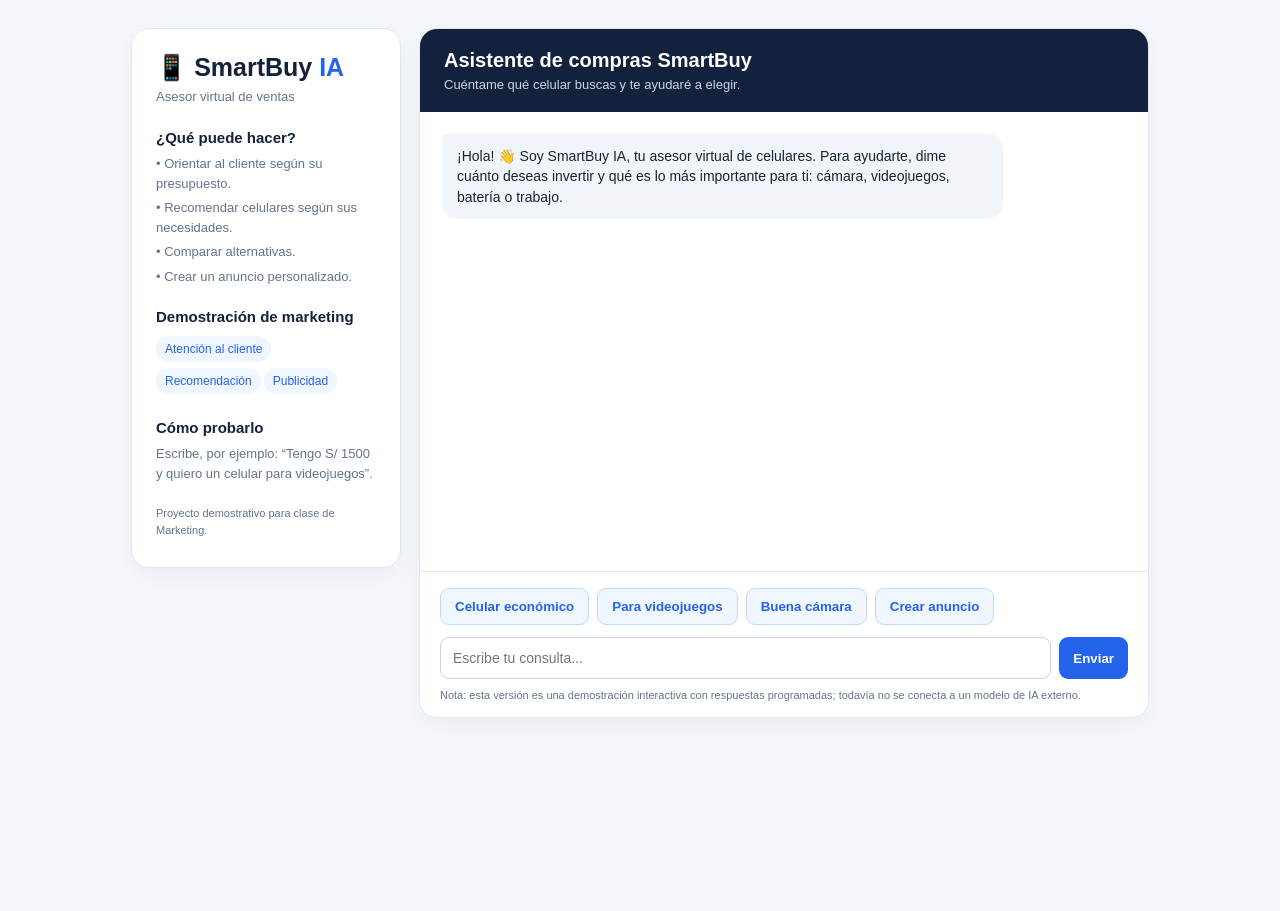
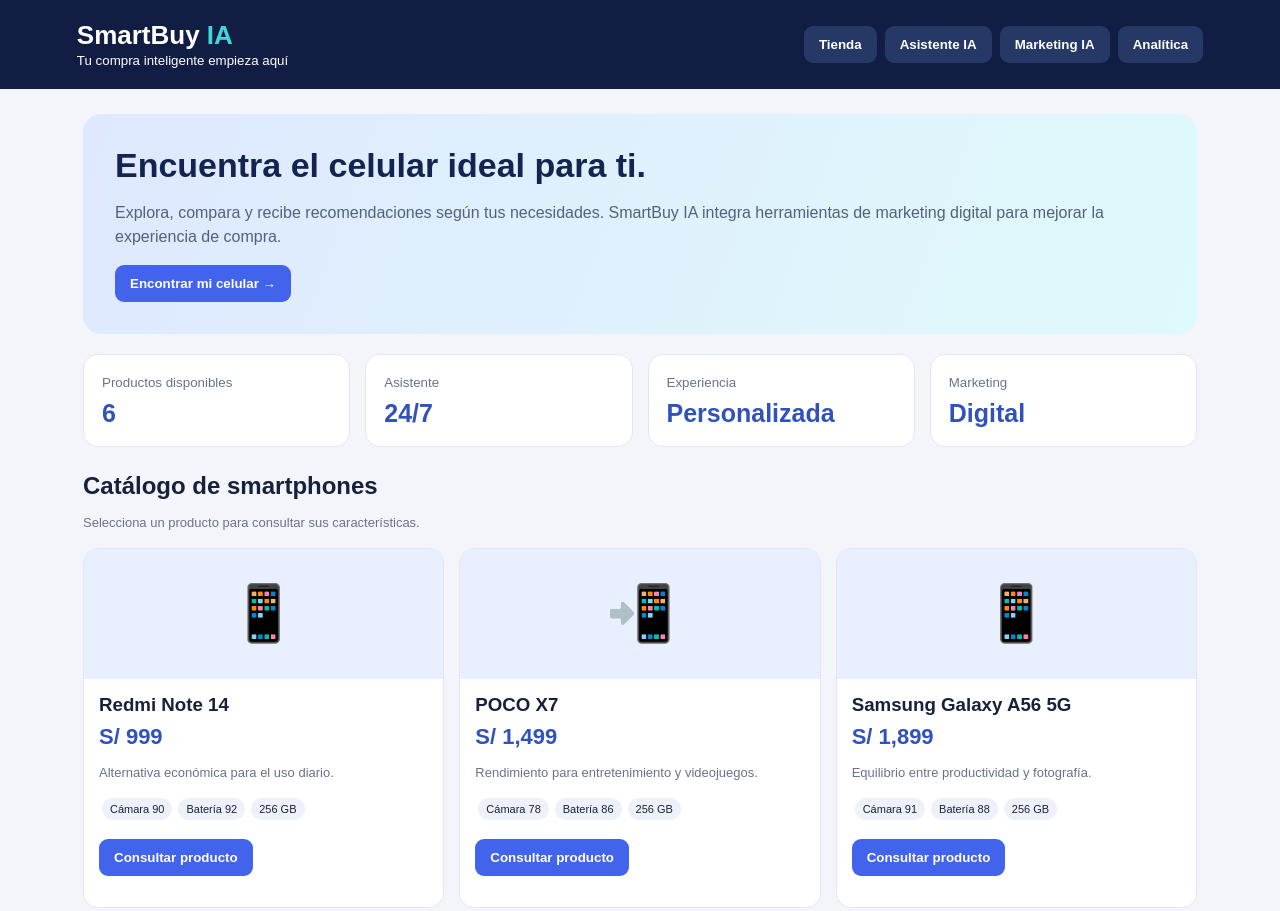
Before and after one commit to jhoansebs1-png/SMART-IA, a plain HTML site: page index.html in a window 1280 px wide. Shown: the top 911 px of the page. Before the commit the page ends 800 px from the top, so only its background shows below. Drawn offline with Linux system fonts and the light colour scheme.

Commit message:
Update index.html

```diff
--- a/index.html
+++ b/index.html
@@ -1,104 +1,175 @@
+
 <!DOCTYPE html>
 <html lang="es">
 <head>
 <meta charset="UTF-8">
-<meta name="viewport" content="width=device-width, initial-scale=1.0">
-<title>SmartBuy IA | Asesor de ventas</title>
+<meta name="viewport" content="width=device-width, initial-scale=1">
+<title>SmartBuy IA | Tienda inteligente</title>
 <style>
-:root{--navy:#14213d;--blue:#2563eb;--pale:#eff6ff;--bg:#f4f7fb;--ink:#182230;--muted:#64748b;--line:#e2e8f0}
-*{box-sizing:border-box}body{margin:0;background:var(--bg);font-family:Arial,Helvetica,sans-serif;color:var(--ink)}
-.app{max-width:1050px;margin:28px auto;padding:0 16px;display:grid;grid-template-columns:270px 1fr;gap:18px}
-aside,.main{background:white;border:1px solid var(--line);border-radius:18px;box-shadow:0 8px 28px #1e293b0c}
-aside{padding:24px;height:fit-content} .logo{font-size:25px;font-weight:800;color:var(--navy)}.logo span{color:var(--blue)}
-.tag{color:var(--muted);font-size:13px;margin:7px 0 25px}
-h3{font-size:15px;margin:22px 0 8px;color:var(--navy)}aside p{font-size:13px;line-height:1.5;color:var(--muted);margin:5px 0}
-.pill{display:inline-block;background:var(--pale);color:var(--blue);padding:6px 9px;border-radius:20px;font-size:12px;margin:3px 3px 3px 0}
-.main{overflow:hidden;display:flex;flex-direction:column;min-height:690px}
-header{padding:20px 24px;background:var(--navy);color:white}header h1{font-size:20px;margin:0 0 5px}header p{margin:0;color:#cbd5e1;font-size:13px}
-#chat{padding:22px;flex:1;overflow:auto;max-height:530px}
-.msg{max-width:82%;padding:12px 15px;border-radius:15px;margin:0 0 13px;line-height:1.45;font-size:14px;white-space:pre-wrap}
-.bot{background:#f1f5f9;border-top-left-radius:4px}.user{background:var(--blue);color:white;margin-left:auto;border-top-right-radius:4px}
-.controls{border-top:1px solid var(--line);padding:16px 20px;background:#fff}
-.quick{display:flex;gap:8px;flex-wrap:wrap;margin-bottom:12px}
-button{border:0;border-radius:9px;background:var(--blue);color:white;padding:10px 14px;cursor:pointer;font-weight:600}
-button.secondary{background:var(--pale);color:var(--blue);border:1px solid #bfdbfe}
-button:hover{filter:brightness(.96)}
-.entry{display:flex;gap:8px}.entry input{flex:1;min-width:0;padding:12px;border:1px solid #cbd5e1;border-radius:9px;font-size:14px;outline-color:var(--blue)}
-.note{font-size:11px;color:var(--muted);margin-top:10px}
-.product{background:white;border:1px solid #bfdbfe;border-radius:12px;padding:12px;margin-top:9px}
-.product strong{color:var(--navy)}.price{font-weight:800;color:var(--blue);margin-top:4px}
-@media(max-width:720px){.app{grid-template-columns:1fr;margin:12px auto}aside{order:2}.main{min-height:650px}#chat{max-height:470px}}
+*{box-sizing:border-box}
+body{margin:0;font-family:Arial,sans-serif;background:#f3f5fb;color:#18213b}
+header{background:#111d43;color:white;padding:20px 6%;display:flex;justify-content:space-between;align-items:center;flex-wrap:wrap;gap:15px}
+.logo{font-size:26px;font-weight:bold}.logo span{color:#42d5dc}
+nav{display:flex;gap:8px;flex-wrap:wrap}
+button{cursor:pointer;border:0;border-radius:9px;padding:11px 15px;font-weight:bold;background:#4263eb;color:white}
+nav button{background:#263866;color:white}
+nav button:hover,button:hover{opacity:.85}
+main{max-width:1150px;margin:25px auto;padding:0 18px}
+.hero{padding:32px;border-radius:18px;background:linear-gradient(110deg,#dfe8ff,#dffafa);margin-bottom:20px}
+.hero h1{font-size:34px;margin:0 0 10px;color:#142451}
+.hero p{color:#53617c;line-height:1.5}
+.section{display:none}.section.active{display:block}
+.stats,.products,.two{display:grid;gap:15px}
+.stats{grid-template-columns:repeat(4,1fr);margin:18px 0}
+.stat,.panel,.product{background:white;border:1px solid #e3e7f0;border-radius:15px;padding:18px}
+.stat small{color:#68738b}.stat strong{display:block;font-size:25px;color:#3152bd;margin-top:8px}
+.products{grid-template-columns:repeat(3,1fr)}
+.product{padding:0;overflow:hidden}
+.phone{height:130px;background:#e8efff;display:grid;place-items:center;font-size:55px}
+.product div:last-child{padding:15px}
+.product h3{margin:0 0 8px}.price{font-size:22px;font-weight:bold;color:#3152bd}
+.muted{font-size:13px;color:#68738b;line-height:1.5}
+.chip{display:inline-block;background:#eef1fa;padding:5px 8px;border-radius:20px;font-size:11px;margin:3px}
+.two{grid-template-columns:1fr 1fr}
+.field{width:100%;padding:12px;border:1px solid #d9dfeb;border-radius:9px;margin:7px 0 12px;font:inherit}
+.chatbox{height:300px;overflow:auto;background:#f7f9fd;border:1px solid #e3e7f0;border-radius:12px;padding:12px;margin:12px 0}
+.msg{padding:10px 12px;border-radius:12px;margin:8px 0;max-width:90%;font-size:14px;line-height:1.4}
+.bot{background:#e8efff}.user{background:#dff8f5;margin-left:auto}
+.chatrow{display:flex;gap:7px}.chatrow input{flex:1;min-width:0}
+.ad{background:linear-gradient(130deg,#15234f,#4263eb);color:white;padding:22px;border-radius:14px;min-height:170px;white-space:pre-wrap;line-height:1.5}
+.bar{height:9px;background:#edf0f7;border-radius:10px;margin:7px 0 14px;overflow:hidden}
+.bar span{display:block;height:100%;background:linear-gradient(90deg,#4263eb,#22c7d6)}
+.heading{margin:25px 0 15px}.heading h2{margin-bottom:5px}
+footer{text-align:center;color:#7a8499;padding:30px;font-size:12px}
+@media(max-width:750px){.products{grid-template-columns:repeat(2,1fr)}.stats{grid-template-columns:repeat(2,1fr)}.two{grid-template-columns:1fr}}
+@media(max-width:480px){.products{grid-template-columns:1fr}header{padding:18px}.hero h1{font-size:27px}}
 </style>
 </head>
 <body>
-<div class="app">
-<aside>
-  <div class="logo">📱 SmartBuy <span>IA</span></div>
-  <div class="tag">Asesor virtual de ventas</div>
-  <h3>¿Qué puede hacer?</h3>
-  <p>• Orientar al cliente según su presupuesto.</p>
-  <p>• Recomendar celulares según sus necesidades.</p>
-  <p>• Comparar alternativas.</p>
-  <p>• Crear un anuncio personalizado.</p>
-  <h3>Demostración de marketing</h3>
-  <span class="pill">Atención al cliente</span><span class="pill">Recomendación</span><span class="pill">Publicidad</span>
-  <h3>Cómo probarlo</h3>
-  <p>Escribe, por ejemplo: “Tengo S/ 1500 y quiero un celular para videojuegos”.</p>
-  <p style="margin-top:22px;font-size:11px">Proyecto demostrativo para clase de Marketing.</p>
-</aside>
-<section class="main">
-<header><h1>Asistente de compras SmartBuy</h1><p>Cuéntame qué celular buscas y te ayudaré a elegir.</p></header>
-<div id="chat" aria-live="polite"></div>
-<div class="controls">
-  <div class="quick">
-    <button class="secondary" onclick="quick('Busco un celular económico')">Celular económico</button>
-    <button class="secondary" onclick="quick('Quiero un celular para videojuegos')">Para videojuegos</button>
-    <button class="secondary" onclick="quick('Quiero buena cámara')">Buena cámara</button>
-    <button class="secondary" onclick="quick('Crea un anuncio para el celular recomendado')">Crear anuncio</button>
+<header>
+ <div><div class="logo">SmartBuy <span>IA</span></div><small>Tu compra inteligente empieza aquí</small></div>
+ <nav>
+  <button onclick="tab('store')">Tienda</button>
+  <button onclick="tab('assistant')">Asistente IA</button>
+  <button onclick="tab('marketing')">Marketing IA</button>
+  <button onclick="tab('analytics')">Analítica</button>
+ </nav>
+</header>
+<main>
+<div class="hero">
+ <h1>Encuentra el celular ideal para ti.</h1>
+ <p>Explora, compara y recibe recomendaciones según tus necesidades. SmartBuy IA integra herramientas de marketing digital para mejorar la experiencia de compra.</p>
+ <button onclick="tab('assistant')">Encontrar mi celular →</button>
+</div>
+
+<section id="store" class="section active">
+ <div class="stats">
+  <div class="stat"><small>Productos disponibles</small><strong>6</strong></div>
+  <div class="stat"><small>Asistente</small><strong>24/7</strong></div>
+  <div class="stat"><small>Experiencia</small><strong>Personalizada</strong></div>
+  <div class="stat"><small>Marketing</small><strong>Digital</strong></div>
+ </div>
+ <div class="heading"><h2>Catálogo de smartphones</h2><p class="muted">Selecciona un producto para consultar sus características.</p></div>
+ <div class="products" id="products"></div>
+</section>
+
+<section id="assistant" class="section">
+ <div class="heading"><h2>Asistente de compras</h2><p class="muted">Indica tu presupuesto y el uso que le darás a tu celular.</p></div>
+ <div class="two">
+  <div class="panel">
+   <h3>💬 SmartBuy Assistant</h3>
+   <div class="chatbox" id="chat"><div class="msg bot">¡Hola! Soy SmartBuy. ¿Qué presupuesto tienes y qué es lo más importante para ti: cámara, batería, videojuegos o trabajo?</div></div>
+   <div class="chatrow"><input class="field" id="message" placeholder="Ej. Busco uno para jugar hasta S/ 1500" onkeydown="if(event.key==='Enter')send()"><button onclick="send()">Enviar</button></div>
+   <p class="muted">Prueba: “Quiero un celular para fotografía hasta S/ 2000”.</p>
   </div>
-  <div class="entry"><input id="input" placeholder="Escribe tu consulta..." onkeydown="if(event.key==='Enter')send()"><button onclick="send()">Enviar</button></div>
-  <div class="note">Nota: esta versión es una demostración interactiva con respuestas programadas; todavía no se conecta a un modelo de IA externo.</div>
-</div>
+  <div class="panel"><h3>🎯 Tu recomendación personalizada</h3><div id="recommendation" class="muted">La recomendación aparecerá aquí.</div></div>
+ </div>
 </section>
-</div>
+
+<section id="marketing" class="section">
+ <div class="heading"><h2>Generador de campañas publicitarias</h2><p class="muted">Adapta el mensaje al producto, público y red social.</p></div>
+ <div class="two">
+  <div class="panel">
+   <label>Producto</label><select class="field" id="adProduct"></select>
+   <label>Público objetivo</label><select class="field" id="audience">
+    <option>Estudiantes</option><option>Gamers</option><option>Creadores de contenido</option><option>Profesionales</option><option>Personas que buscan economía</option>
+   </select>
+   <label>Red social</label><select class="field" id="network"><option>Instagram</option><option>TikTok</option><option>Facebook</option></select>
+   <button onclick="generateAd()">Generar anuncio</button>
+  </div>
+  <div class="panel"><h3>Vista previa</h3><div class="ad" id="ad">Tu anuncio aparecerá aquí.</div><button style="margin-top:12px" onclick="copyAd()">Copiar anuncio</button></div>
+ </div>
+</section>
+
+<section id="analytics" class="section">
+ <div class="heading"><h2>Analítica de marketing</h2><p class="muted">Indicadores de demostración de las interacciones realizadas en esta sesión.</p></div>
+ <div class="stats">
+  <div class="stat"><small>Mensajes enviados</small><strong id="messages">0</strong></div>
+  <div class="stat"><small>Productos consultados</small><strong id="views">0</strong></div>
+  <div class="stat"><small>Anuncios creados</small><strong id="ads">0</strong></div>
+  <div class="stat"><small>Interacciones</small><strong id="total">0</strong></div>
+ </div>
+ <div class="panel">
+  <h3>Interés por categoría (datos ilustrativos)</h3>
+  <p class="muted">Ejemplo de cómo el análisis de preferencias podría orientar las campañas comerciales. No son datos de ventas reales.</p>
+  Fotografía · 85%<div class="bar"><span style="width:85%"></span></div>
+  Videojuegos · 72%<div class="bar"><span style="width:72%"></span></div>
+  Batería · 90%<div class="bar"><span style="width:90%"></span></div>
+  Trabajo y estudio · 66%<div class="bar"><span style="width:66%"></span></div>
+ </div>
+</section>
+</main>
+<footer>SmartBuy IA · Prototipo académico de marketing digital · Recomendaciones y métricas demostrativas</footer>
+
 <script>
-const products=[
-{name:"Redmi Note 14",price:999,camera:90,game:72,battery:92,work:82,storage:"256 GB",desc:"Una alternativa económica y equilibrada."},
-{name:"POCO X7",price:1499,camera:78,game:96,battery:86,work:84,storage:"256 GB",desc:"Buen rendimiento para juegos y aplicaciones exigentes."},
-{name:"Samsung Galaxy A56 5G",price:1899,camera:91,game:84,battery:88,work:92,storage:"256 GB",desc:"Equilibrio entre cámara, trabajo y uso diario."},
-{name:"iPhone 16",price:2999,camera:95,game:97,battery:84,work:96,storage:"128 GB",desc:"Alto rendimiento y cámara avanzada."},
-{name:"iPhone 16 Pro",price:4299,camera:99,game:100,battery:90,work:100,storage:"256 GB",desc:"Opción premium para fotografía y rendimiento."}
+const phones=[
+{name:"Redmi Note 14",price:999,emoji:"📱",desc:"Alternativa económica para el uso diario.",camera:90,gaming:72,battery:92,work:82,storage:"256 GB"},
+{name:"POCO X7",price:1499,emoji:"📲",desc:"Rendimiento para entretenimiento y videojuegos.",camera:78,gaming:96,battery:86,work:84,storage:"256 GB"},
+{name:"Samsung Galaxy A56 5G",price:1899,emoji:"📱",desc:"Equilibrio entre productividad y fotografía.",camera:91,gaming:84,battery:88,work:92,storage:"256 GB"},
+{name:"iPhone 16",price:2999,emoji:"📱",desc:"Alto rendimiento y fotografía avanzada.",camera:95,gaming:97,battery:84,work:96,storage:"128 GB"},
+{name:"iPhone 16 Pro",price:4299,emoji:"📱",desc:"Experiencia premium para creación y productividad.",camera:99,gaming:100,battery:90,work:100,storage:"256 GB"},
+{name:"Motorola Edge 50",price:1699,emoji:"📲",desc:"Diseño atractivo y experiencia equilibrada.",camera:88,gaming:82,battery:87,work:86,storage:"256 GB"}
 ];
-const chat=document.getElementById('chat');let lastProduct=null;let budget=null;let need="";
-function add(text,who='bot',html=false){let d=document.createElement('div');d.className='msg '+who;if(html)d.innerHTML=text;else d.textContent=text;chat.appendChild(d);chat.scrollTop=chat.scrollHeight}
-function quick(t){document.getElementById('input').value=t;send()}
-function recommend(){
- let list=products.filter(p=>!budget||p.price<=budget);
- if(!list.length)list=products.slice(0,1);
- let key=need.includes('jueg')?'game':need.includes('cámara')||need.includes('camara')?'camera':need.includes('trab')?'work':'battery';
- list.sort((a,b)=>b[key]-a[key]);return list[0]
+let counts={messages:0,views:0,ads:0},lastAd="";
+function money(n){return "S/ "+n.toLocaleString("es-PE")}
+function render(){
+ document.getElementById("products").innerHTML=phones.map((p,i)=>`<article class="product"><div class="phone">${p.emoji}</div><div><h3>${p.name}</h3><div class="price">${money(p.price)}</div><p class="muted">${p.desc}</p><span class="chip">Cámara ${p.camera}</span><span class="chip">Batería ${p.battery}</span><span class="chip">${p.storage}</span><p><button onclick="view(${i})">Consultar producto</button></p></div></article>`).join("");
+ document.getElementById("adProduct").innerHTML=phones.map((p,i)=>`<option value="${i}">${p.name}</option>`).join("");
 }
+function tab(id){document.querySelectorAll(".section").forEach(s=>s.classList.toggle("active",s.id===id))}
+function view(i){
+ counts.views++;update();let p=phones[i];tab("assistant");
+ document.getElementById("recommendation").innerHTML=`<h3>${p.name}</h3><div class="price">${money(p.price)}</div><p>${p.desc}</p><p>Cámara ${p.camera}/100 · Juegos ${p.gaming}/100 · Batería ${p.battery}/100 · Trabajo ${p.work}/100</p>`;
+ add("user","Quiero información sobre "+p.name);
+ add("bot",`El ${p.name} tiene un precio referencial de ${money(p.price)}. ¿Quieres que te ayude a encontrar una alternativa o generar una campaña para este equipo?`);
+}
+function add(who,text){let d=document.createElement("div");d.className="msg "+who;d.textContent=text;let c=document.getElementById("chat");c.appendChild(d);c.scrollTop=c.scrollHeight}
 function send(){
- let input=document.getElementById('input'),t=input.value.trim();if(!t)return;input.value='';add(t,'user');
- let low=t.toLowerCase();let m=t.match(/(?:s\/\.?|soles)\s*([\d,]+)/i)||t.match(/([\d,]+)\s*(?:soles|s\/)/i);
- if(m){budget=parseInt(m[1].replace(',',''));if(!Number.isFinite(budget))budget=null}
- if(low.includes('videojuego')||low.includes('juego'))need='juegos';
- else if(low.includes('cámara')||low.includes('camara')||low.includes('foto'))need='cámara';
- else if(low.includes('trabajo')||low.includes('trabajar'))need='trabajo';
- else if(low.includes('batería')||low.includes('bateria'))need='batería';
- if(low.includes('anuncio')||low.includes('publicidad')){
-   let p=lastProduct||recommend();lastProduct=p;
-   add(`<strong>Propuesta de anuncio</strong><br>📱 ¡Conoce el ${p.name}!<br>${p.desc}<br><strong>Precio referencial: S/ ${p.price}</strong><br>Elige tecnología que se adapta a ti. ¡Consulta y encuentra tu próximo celular!`,'bot',true);
- }else if(low.includes('compar')){
-   let a=products[0],b=products[1];add(`Comparación rápida:<br><div class="product"><strong>${a.name}</strong><br>S/ ${a.price} · Cámara ${a.camera}/100 · Juegos ${a.game}/100</div><div class="product"><strong>${b.name}</strong><br>S/ ${b.price} · Cámara ${b.camera}/100 · Juegos ${b.game}/100</div>`,'bot',true);
- }else if(low.includes('hola')||low.includes('buenas')){
-   add('¡Hola! Soy el asesor virtual de SmartBuy. ¿Cuál es tu presupuesto y para qué usarás principalmente tu celular?');
- }else{
-   let p=recommend();lastProduct=p;
-   add(`Según lo que me comentas, te recomiendo esta opción:<div class="product"><strong>${p.name}</strong><div class="price">S/ ${p.price}</div>${p.desc}<br>Almacenamiento: ${p.storage}<br>Puntaje de cámara: ${p.camera}/100 · Juegos: ${p.game}/100 · Batería: ${p.battery}/100</div><br>¿Quieres que compare opciones o que prepare un anuncio para este producto?`,'bot',true);
- }
+ let input=document.getElementById("message"),t=input.value.trim();if(!t)return;input.value="";counts.messages++;add("user",t);
+ let low=t.toLowerCase(),m=low.match(/(?:s\/\s*|hasta\s*)(\d{3,4})/),budget=m?Number(m[1]):2500;
+ let key=low.includes("jueg")||low.includes("gamer")?"gaming":low.includes("foto")||low.includes("cámara")?"camera":low.includes("bater")?"battery":low.includes("trabaj")||low.includes("estudi")?"work":"balanced";
+ let available=phones.filter(p=>p.price<=budget);if(!available.length)available=phones;
+ available.sort((a,b)=>score(b,key)-score(a,key));let p=available[0];
+ document.getElementById("recommendation").innerHTML=`<h3>${p.name}</h3><div class="price">${money(p.price)}</div><p>${p.desc}</p><p>Puntuación referencial según tu prioridad: ${score(p,key)}/100.</p>`;
+ add("bot",`Por tu presupuesto aproximado de ${money(budget)}, te recomiendo ${p.name}. Destaca en la característica que buscas. Esta sugerencia se calcula con las preferencias identificadas en tu mensaje.`);
+ update();
 }
-add('¡Hola! 👋 Soy SmartBuy IA, tu asesor virtual de celulares. Para ayudarte, dime cuánto deseas invertir y qué es lo más importante para ti: cámara, videojuegos, batería o trabajo.');
+function score(p,k){return k==="balanced"?Math.round((p.camera+p.gaming+p.battery+p.work)/4):p[k]}
+function generateAd(){
+ let p=phones[Number(document.getElementById("adProduct").value)],a=document.getElementById("audience").value,n=document.getElementById("network").value;
+ let hooks={"Estudiantes":"Estudia, crea y mantente conectado","Gamers":"¡Lleva tus partidas al siguiente nivel!","Creadores de contenido":"Tus ideas merecen una gran cámara","Profesionales":"Productividad y tecnología en tu día a día","Personas que buscan economía":"Tecnología que se ajusta a tu presupuesto"};
+ lastAd=`${hooks[a]} con ${p.name}.\nDescubre sus características y encuentra el equipo que acompaña tu ritmo.\nPrecio referencial: ${money(p.price)}.\nConoce más en SmartBuy IA. #SmartBuy #Tecnología`;
+ document.getElementById("ad").textContent=n.toUpperCase()+" · CAMPAÑA PARA "+a.toUpperCase()+"\n\n"+lastAd;
+ counts.ads++;update();
+}
+function copyAd(){if(!lastAd){alert("Primero genera un anuncio.");return}if(navigator.clipboard){navigator.clipboard.writeText(lastAd).then(()=>alert("Anuncio copiado."),()=>alert(lastAd))}else alert(lastAd)}
+function update(){
+ document.getElementById("messages").textContent=counts.messages;
+ document.getElementById("views").textContent=counts.views;
+ document.getElementById("ads").textContent=counts.ads;
+ document.getElementById("total").textContent=counts.messages+counts.views+counts.ads;
+}
+render();update();
 </script>
 </body>
 </html>
```
